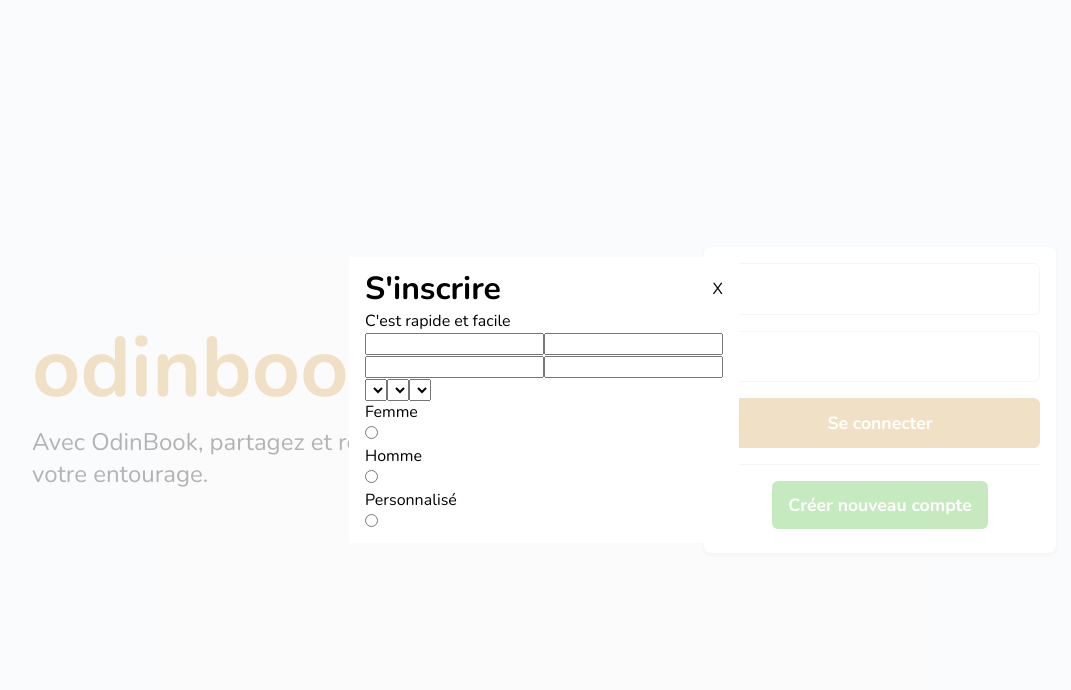
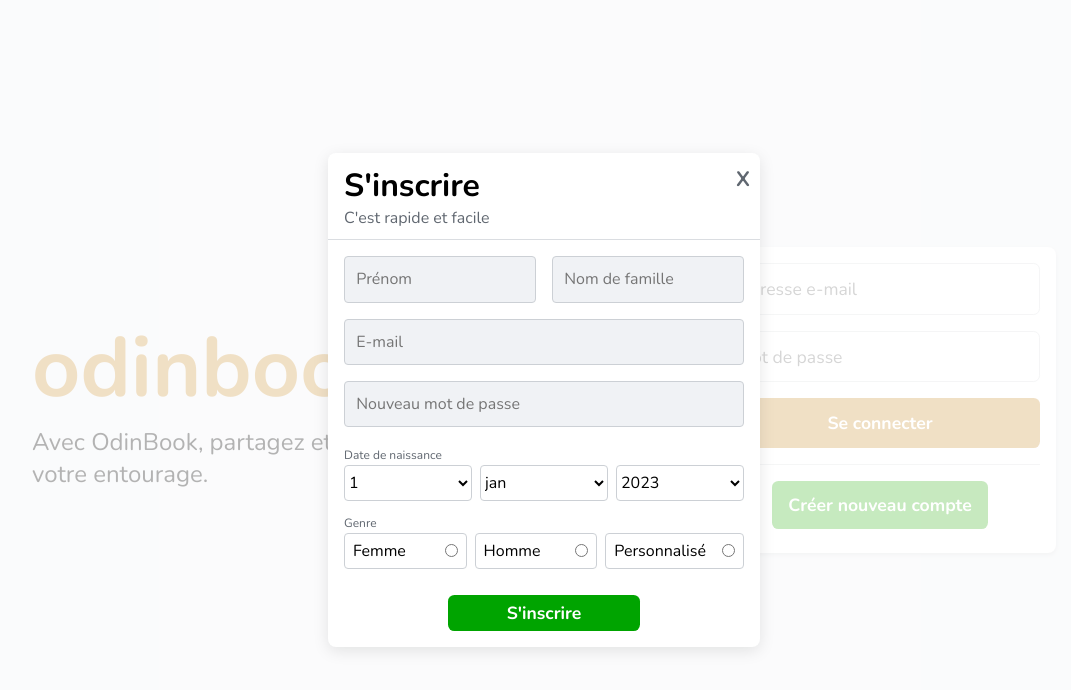
Before and after one commit to AxlMrt/odin-book, a React (Vite) app in the folder client/: page / in a window 1280 px wide. Both pictures are taken after a click on the button "Créer nouveau compte". Shown: the top 690 px of the page, without its empty margins (96-1167 px from the left). Built offline with nearby package versions, Linux system fonts and the light colour scheme.

Commit message:
Make register modal with design

```diff
--- a/client/src/components/register/Register.jsx
+++ b/client/src/components/register/Register.jsx
@@ -1,14 +1,69 @@
-import React from 'react';
+import { useState } from 'react';
 import './register.css';
 
 export default function Register({ open, onClose }) {
   if (!open) return null;
+  const [checked, setChecked] = useState(false);
+
+  const yearList = () => {
+    const year = new Date().getFullYear();
+    return Array.from(new Array(80), (value, index) => (
+      <option key={year + index} value={year - index}>
+        {year - index}
+      </option>
+    ));
+  };
+
+  const monthList = () => {
+    const months = [
+      'janvier',
+      'février',
+      'mars',
+      'avril',
+      'mai',
+      'juin',
+      'juillet',
+      'août',
+      'septembre',
+      'octobre',
+      'novembre',
+      'décembre'
+    ];
+    return Array.from(new Array(12), (value, index) => (
+      <option key={1 + index} value={months[index]}>
+        {months[index].slice(0, 3)}
+      </option>
+    ));
+  };
+
+  const dayList = () => {
+    const counter = 1;
+    return Array.from(new Array(31), (value, index) => (
+      <option key={counter + index} value={counter + index}>
+        {counter + index}
+      </option>
+    ));
+  };
+
+  const pronounList = () => {
+    const pronoun = [
+      "Elle",
+      "Il",
+      "Neutre"
+    ]
+    return Array.from(new Array(3), (value, index) => (
+      <option key={pronoun[index] + index} value={pronoun[index]}>
+        {pronoun[index]}
+      </option>
+    ));
+  }
+
   return (
     <section className="overlay" onClick={onClose}>
       <div
         className="modal_container"
         onClick={(e) => e.stopPropagation()}>
-        <div>
+        <div className="modal_head">
           <div className="modal_title">
             <h3>S'inscrire</h3>
             <span className="closeBtn" onClick={onClose}>
@@ -17,32 +72,86 @@
           </div>
           <p>C'est rapide et facile</p>
         </div>
-        <form action="">
+        <form action="" className="register_form">
+          <div className="form_names">
+            <input type="text" placeholder="Prénom" />
+            <input type="text" placeholder="Nom de famille" />
+          </div>
+          <input type="email" name="" id="email" placeholder="E-mail" />
+          <input
+            type="password"
+            name=""
+            id=""
+            placeholder="Nouveau mot de passe"
+          />
           <div>
-            <input type="text" />
-            <input type="text" />
+            <div className="form_birth_container">
+              <span>Date de naissance</span>
+              <div className="form_birth">
+                <select name="" id="">
+                  {dayList()}
+                </select>
+                <select name="" id="">
+                  {monthList()}
+                </select>
+                <select name="" id="">
+                  {yearList()}
+                </select>
               </div>
-          <input type="email" name="" id="email" />
-          <input type="password" name="" id="" />
-          <div>
-            <select name="" id=""></select>
-            <select name="" id=""></select>
-            <select name="" id=""></select>
             </div>
-          <div>
+            <div className="form_gender_container">
+              <span>Genre</span>
+              <div className="form_gender">
                 <div>
                   <p>Femme</p>
-              <input type="radio" name="" id="" />
+                  <input
+                    type="radio"
+                    name="gender"
+                    id=""
+                    onClick={() => setChecked(false)}
+                  />
                 </div>
                 <div>
                   <p>Homme</p>
-              <input type="radio" name="" id="" />
+                  <input
+                    type="radio"
+                    name="gender"
+                    id=""
+                    onClick={() => setChecked(false)}
+                  />
                 </div>
                 <div>
                   <p>Personnalisé</p>
-              <input type="radio" name="" id="" />
+                  <input
+                    type="radio"
+                    name="gender"
+                    id=""
+                    onClick={() => setChecked(true)}
+                  />
                 </div>
               </div>
+              {checked && (
+                <div className="gender_select">
+                  <select name="" id="">
+                    <option selected="selected">
+                      Sélectionnez votre pronom
+                    </option>
+                    {pronounList()}
+                  </select>
+                  <input
+                    type="text"
+                    name=""
+                    id=""
+                    placeholder="Genre (facultatif)"
+                  />
+                </div>
+              )}
+            </div>
+          </div>
+
+          <button type="submit" className="register_btn">
+            S'inscrire
+          </button>
         </form>
       </div>
     </section>
--- a/client/src/components/register/register.css
+++ b/client/src/components/register/register.css
@@ -1,4 +1,10 @@
 :root {
+  --bg: #f0f2f5;
+  --text: #606770;
+  --borderTitle: #dadde1;
+  --borderInput: #ccd0d5;
+  --submit: #00a400;
+  --submitHover: #46aa31;
 }
 
 .overlay {
@@ -12,8 +18,20 @@
 }
 
 .modal_container {
+  width: 27rem;
+  position: relative;
   background: white;
-  padding: .6rem 1rem;
+  border-radius: .5rem;
+  box-shadow: 0 .25rem 1rem rgb(0 0 0 / 10%);
+}
+
+.modal_head {
+  padding: .65rem 1rem;
+  border-bottom: 1px solid var(--borderTitle);
+}
+
+.modal_head > p {
+  color: var(--text);
 }
 
 .modal_title {
@@ -25,3 +43,104 @@
 .modal_title > h3 {
   font-size: 2rem;
 }
+
+.modal_title > span {
+  position: absolute;
+  top: .75rem;
+  right: .625rem;
+  font-weight: 700;
+  font-size: 1.3rem;
+  color: var(--text);
+  cursor: pointer;
+}
+
+.register_form {
+  display: flex;
+  flex-direction: column;
+  padding: 1rem;
+  gap: 1rem;
+}
+
+.form_names {
+  display: flex;
+  justify-content: space-between;
+  gap: 1rem;
+}
+
+.register_form > input,
+.form_names > input,
+.gender_select > input {
+  width: 100%;
+  background: var(--bg);
+  border: 1px solid var(--borderInput);
+  border-radius: .25rem;
+  padding: .7rem;
+  font-size: 1rem;
+  line-height: 1rem;
+}
+
+.form_gender_container {
+  margin: .6rem 0;
+}
+
+.form_birth_container > span,
+.form_gender_container > span {
+  color: var(--text);
+  font-size: .75rem;
+}
+
+.form_birth {
+  display: flex;
+  gap: .5rem;
+}
+
+.form_birth > select,
+.form_gender > div,
+.gender_select > select {
+  height: 2.25rem;
+  width: 100%;
+  background: white;
+  border: 1px solid var(--borderInput);
+  border-radius: .25rem;
+  font-size: 1rem;
+  line-height: 1rem;
+}
+
+.form_gender {
+  display: flex;
+  gap: .5rem;
+}
+
+.form_gender > div {
+  display: flex;
+  align-items: center;
+  justify-content: space-between;
+  padding: 0 .5rem;
+  gap: 1rem;
+}
+
+.gender_select {
+  display: flex;
+  flex-direction: column;
+  margin-top: 1rem;
+  gap: 1rem;
+}
+
+.register_btn {
+  height: 2.25rem;
+  width: 12rem;
+  position: relative;
+  background: var(--submit);
+  color: white;
+  font-size: 1.1rem;
+  font-weight: 700;
+  border: none;
+  border-radius: .4rem;
+  margin: 0 auto;
+  padding: 0 2rem;
+  cursor: pointer;
+}
+
+.register_btn:hover{
+    background: var(--submitHover);
+}
--- a/client/src/index.css
+++ b/client/src/index.css
@@ -8,3 +8,8 @@
   box-sizing: border-box;
   font-family: Nunito;
 }
+
+input:focus,
+select:focus {
+  outline: none;
+}
--- a/client/src/page/login/Login.jsx
+++ b/client/src/page/login/Login.jsx
@@ -5,7 +5,7 @@
 export default function Login() {
   const [openModal, setOpenModal] = useState(false);
   return (
-    <section id='login_page'>
+    <section id="login_page">
       <div className="login_hero">
         <h1>odinbook</h1>
         <h2>
@@ -14,12 +14,24 @@
         </h2>
       </div>
       <div className="login_card">
-        <form action="" className='login_form'>
-          <input type="text" name="" id="email" />
-          <input type="password" name="" id="password" />
-          <button type='submit'>Se connecter</button>
+        <form action="" className="login_form">
+          <input
+            type="text"
+            name=""
+            id="email"
+            placeholder="Adresse e-mail"
+          />
+          <input
+            type="password"
+            name=""
+            id="password"
+            placeholder="Mot de passe"
+          />
+          <button type="submit">Se connecter</button>
         </form>
-        <button onClick={() => setOpenModal(!openModal)}>Créer nouveau compte</button>
+        <button onClick={() => setOpenModal(!openModal)}>
+          Créer nouveau compte
+        </button>
       </div>
       <Register open={openModal} onClose={() => setOpenModal(false)} />
     </section>
```
Lines whose indentation alone changed are shown as unchanged.
